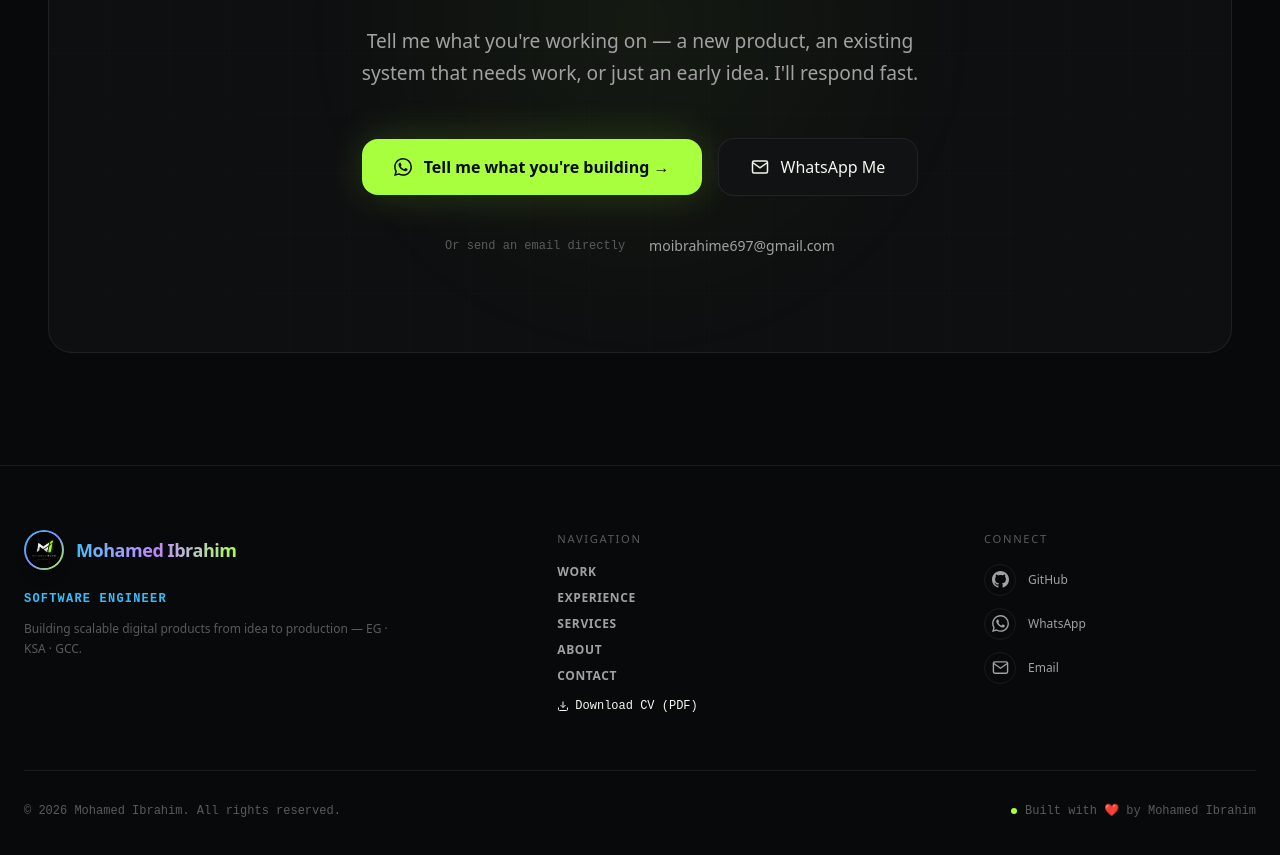
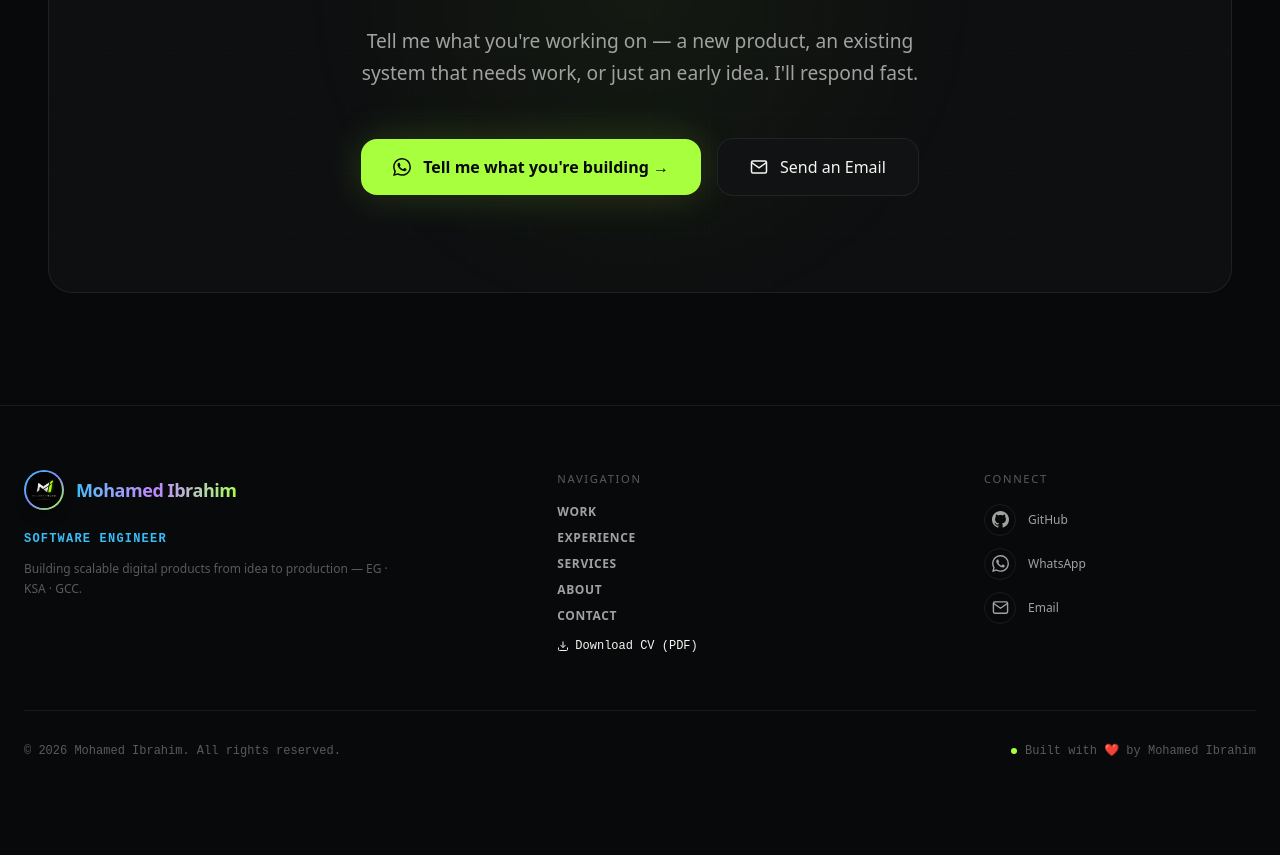
Before and after one commit to Mhmdibrahime/Portfolio, a Next.js app: page /en in a window 1280 px wide. Shown: the part 6760-7615 px from the top of the page. After the commit the page ends 7567 px from the top, so only its background shows below. Built offline with nearby package versions, Linux system fonts and the light colour scheme.

Commit message:
fix(contact): change email button label to 'ابعتلي على الإيميل' and remove redundant email text below buttons

```diff
--- a/messages/ar.json
+++ b/messages/ar.json
@@ -210,7 +210,7 @@
     "subheading": "خلينا نتكلم.",
     "description": "احكيلي عن فكرتك أو المشروع اللي شغال عليه، حتى لو لسه في مرحلة التفكير. ابعتلي التفاصيل وأنا هرد عليك ونشوف أنسب طريقة نبدأ بيها.",
     "cta1": "ابعت تفاصيل مشروعك",
-    "cta2": "كلّمني على واتساب",
+    "cta2": "ابعتلي على الإيميل",
     "email": "moibrahime697@gmail.com",
     "whatsapp": "01096209741",
     "orEmail": "أو ابعتلي على الإيميل"
--- a/messages/en.json
+++ b/messages/en.json
@@ -199,7 +199,7 @@
     "subheading": "Let's build it.",
     "description": "Tell me what you're working on — a new product, an existing system that needs work, or just an early idea. I'll respond fast.",
     "cta1": "Tell me what you're building →",
-    "cta2": "WhatsApp Me",
+    "cta2": "Send an Email",
     "email": "moibrahime697@gmail.com",
     "whatsapp": "01096209741",
     "orEmail": "Or send an email directly"
--- a/src/components/sections/Contact.tsx
+++ b/src/components/sections/Contact.tsx
@@ -9,7 +9,7 @@ export default function Contact({ locale }: { locale: string }) {
   const isRTL = locale === "ar";
 
   const whatsappMsg = isRTL
-    ? "مرحباً محمد، أود الاستفسار ومناقشة مشروع برلمجي معك."
+    ? "مرحباً محمد، أود الاستفسار ومناقشة مشروع برمجي معك."
     : "Hi Mohamed, I'd like to tell you about a project idea I have.";
   const whatsappUrl = formatWhatsAppLink("01096209741", whatsappMsg);
 
@@ -80,11 +80,11 @@ export default function Contact({ locale }: { locale: string }) {
               whileInView={{ opacity: 1, y: 0 }}
               viewport={{ once: true }}
               transition={{ duration: 0.6, delay: 0.2 }}
-              className={`flex flex-col sm:flex-row items-center justify-center gap-4 mb-10 ${
+              className={`flex flex-col sm:flex-row items-center justify-center gap-4 ${
                 isRTL ? "sm:flex-row-reverse" : ""
               }`}
             >
-              {/* Primary — Tell me what you're building */}
+              {/* Primary — WhatsApp */}
               <a
                 href={whatsappUrl}
                 target="_blank"
@@ -128,31 +128,6 @@ export default function Contact({ locale }: { locale: string }) {
                 {t("cta2")}
               </a>
             </motion.div>
-
-            {/* Contact details */}
-            <motion.div
-              initial={{ opacity: 0 }}
-              whileInView={{ opacity: 1 }}
-              viewport={{ once: true }}
-              transition={{ duration: 0.6, delay: 0.4 }}
-              className={`flex flex-col sm:flex-row items-center justify-center gap-4 sm:gap-6 ${
-                isRTL ? "sm:flex-row-reverse" : ""
-              }`}
-            >
-              <p
-                className="text-xs font-mono"
-                style={{ color: "var(--text-muted)" }}
-              >
-                {t("orEmail")}
-              </p>
-              <a
-                href="mailto:moibrahime697@gmail.com"
-                className="text-sm font-medium transition-colors duration-200 hover:text-[var(--accent)]"
-                style={{ color: "var(--text-secondary)" }}
-              >
-                {t("email")}
-              </a>
-            </motion.div>
           </div>
         </div>
       </div>
```
